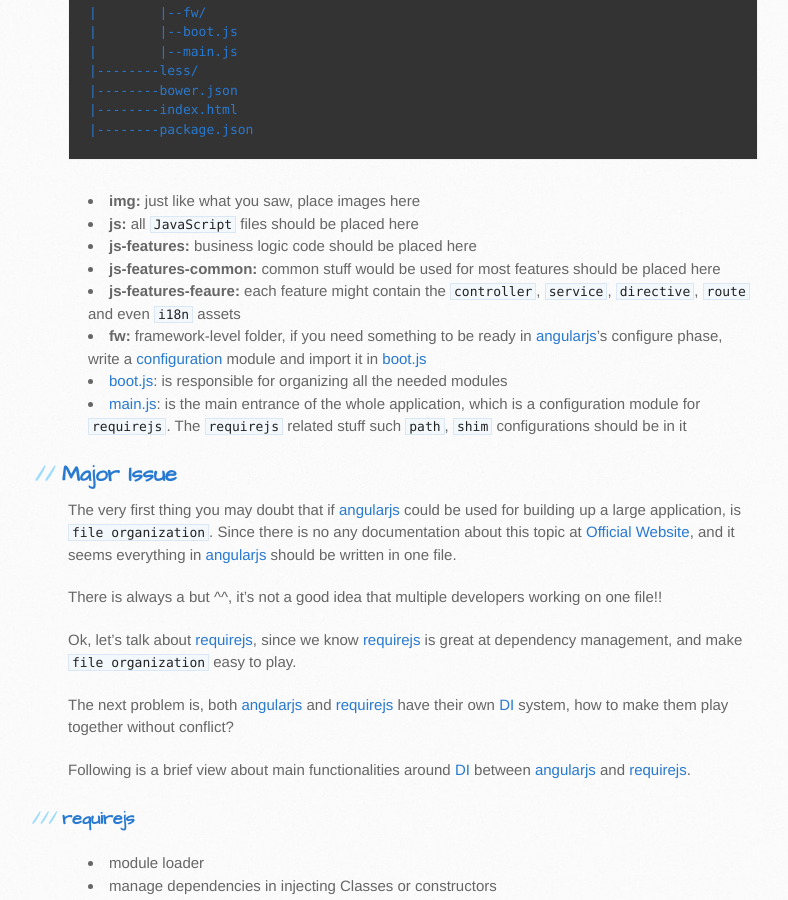
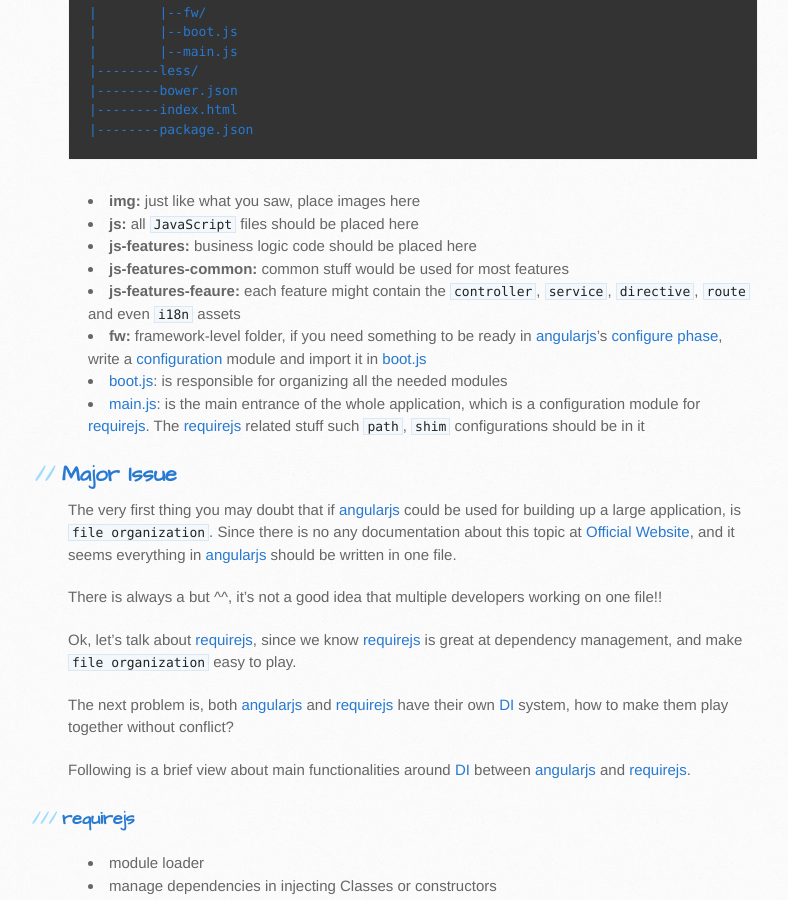
Before and after one commit to leftstick/angularjs-amd-skeleton, a Jekyll site: the page built from index.md, in a window 1280 px wide and 900 px high, scrolled down 1080 px. Shown: the whole window, without its empty margins (102-890 px from the left). Built offline with Jekyll 4.4.1, drawn with Linux system fonts in a browser that asks for light colours; Markdown is read by kramdown in place of the engine named in the settings.

Commit message:
update docs a bit

```diff
--- a/index.md
+++ b/index.md
@@ -37,11 +37,11 @@
 - **img:** just like what you saw, place images here
 - **js:** all `JavaScript` files should be placed here
 - **js-features:** business logic code should be placed here
-- **js-features-common:** common stuff would be used for most features should be placed here
+- **js-features-common:** common stuff would be used for most features
 - **js-features-feaure:** each feature might contain the `controller`, `service`, `directive`, `route` and even `i18n` assets
-- **fw:** framework-level folder, if you need something to be ready in [angularjs][angularjs-url]'s configure phase, write a [configuration](#configuration) module and import it in [boot.js](#bootjs)
+- **fw:** framework-level folder, if you need something to be ready in [angularjs][angularjs-url]'s [configure phase][configphase-url], write a [configuration](#configuration) module and import it in [boot.js](#bootjs)
 - [boot.js](#bootjs): is responsible for organizing all the needed modules
-- [main.js](#mainjs): is the main entrance of the whole application, which is a configuration module for `requirejs`. The `requirejs` related stuff such `path`, `shim` configurations should be in it
+- [main.js](#mainjs): is the main entrance of the whole application, which is a configuration module for [requirejs][requirejs-url]. The [requirejs][requirejs-url] related stuff such `path`, `shim` configurations should be in it
 
 <h2 id="major-issue"><a href="#major-issue">Major Issue</a></h2>
 
```
Also changed, not shown: other parts of index.md (+1 -0 lines).
